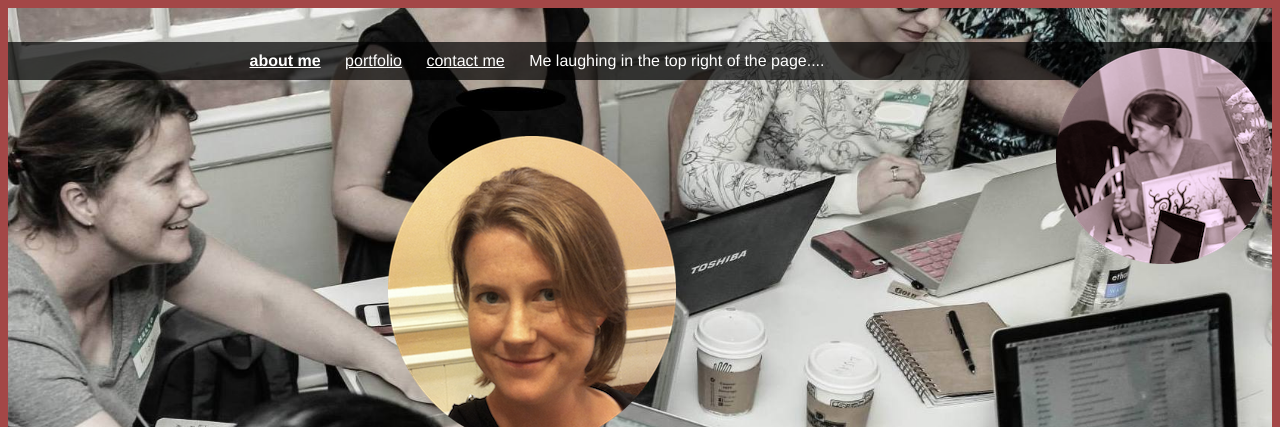
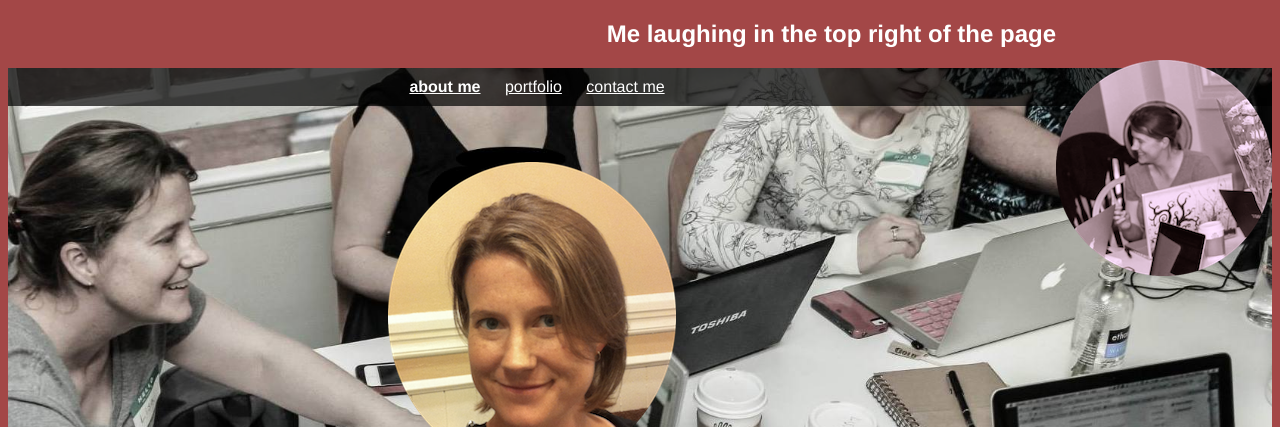
Before and after one commit to lisavogtsf/aboutme, a plain HTML site: page index.html in a window 1280 px wide. Shown: the top 427 px of the page. Drawn offline with Linux system fonts and the light colour scheme; a web font is replaced by a local one.

Commit message:
update index & css

```diff
--- a/assets/style.css
+++ b/assets/style.css
@@ -17,7 +17,8 @@ h1 {
 	margin: 0 auto;
 }
 h2 {
-	color: #A34747;
+	text-align: right;
+	color: #FFFFFF;
 }
 img {
 	margin: 40px 0px 0px 0px;
--- a/index.html
+++ b/index.html
@@ -22,13 +22,13 @@
   	</script>
 </head>
 <body>
+	<img src="assets/LisaHackLaugh.png" alt="Lisa laughing, cool laptop" align="right">
+	<h2>Me laughing in the top right of the page</h2>
 	<header>
-		<img src="assets/LisaHackLaugh.png" align="right" "top"><br>
 		<ul>
 			<li><a href="index.html"><strong>about me</strong></a></li>
 			<li><a href="#portfolio">portfolio</a></li>
 			<li><a href="#contact">contact me</a></li>
-			<li>Me laughing in the top right of the page....</li>
 		</ul>
 		<img src="assets/LisaSpringColorCircle.png">
 		<h1>Lisa Vogt</h1>
```
